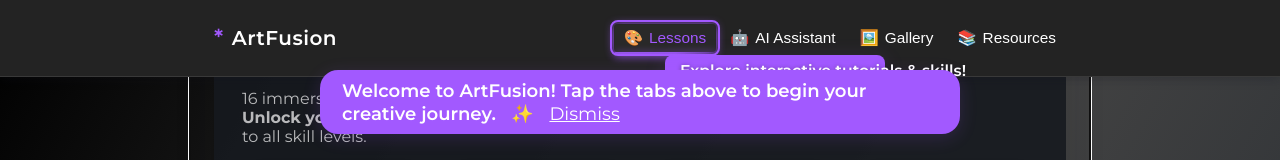
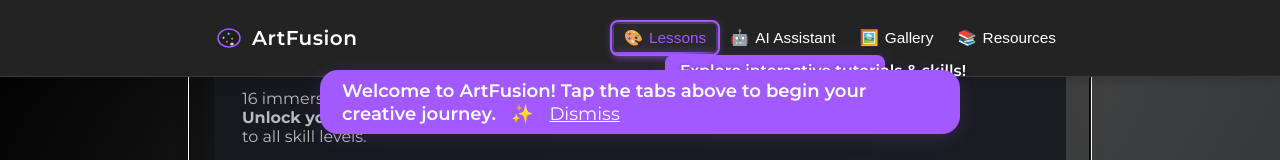
Before and after one commit to Workflow-Manager-admin/artfusion-27226-2bf9ef49, a React (Create React App) app in the folder artfusion_web_app/: page / in a window 1280 px wide. Shown: the top 160 px of the page. Built offline with nearby package versions, Linux system fonts and the light colour scheme; the HTML template or start-up script is replaced by a standard one.

Commit message:
Auto-commit: Changes as of 2025-06-03T10:18:53.005896+00:00

```diff
--- a/artfusion_web_app/src/App.js
+++ b/artfusion_web_app/src/App.js
@@ -126,7 +126,46 @@ function ArtFusionMainContainer() {
       >
         <div className="artfusion-navbar-inner container">
           <div className="logo artfusion-logo" role="heading" aria-level={1} tabIndex={0}>
-            <span className="logo-symbol" style={{ color: 'var(--accent)', fontSize: '1.1em', lineHeight: '1.1' }} aria-hidden="true">*</span>
+            {/* Art Palette SVG icon replaces star logo */}
+            <span className="logo-symbol" aria-hidden="true" style={{ display: 'inline-flex', alignItems: 'center', fontSize: '1.25em', lineHeight: '1.1' }}>
+              <svg
+                width="28"
+                height="28"
+                viewBox="0 0 28 28"
+                fill="none"
+                xmlns="http://www.w3.org/2000/svg"
+                style={{
+                  display: 'block',
+                  verticalAlign: 'middle',
+                  marginRight: 2,
+                }}
+                aria-hidden="true"
+              >
+                <ellipse
+                  cx="15"
+                  cy="14"
+                  rx="11"
+                  ry="9"
+                  fill="url(#paletteOmbre)"
+                  stroke="var(--accent)"
+                  strokeWidth="1.5"
+                />
+                <ellipse cx="9.5" cy="13.8" rx="1.05" ry="1.05" fill="#FFDB57" />
+                <ellipse cx="14.6" cy="9.8" rx="1.07" ry="1.07" fill="#64D8FF" />
+                <ellipse cx="13.0" cy="17.7" rx="1.05" ry="1.05" fill="#A259FF" />
+                <ellipse cx="18.1" cy="14.8" rx="1.02" ry="1.02" fill="#E87A41" />
+                <path
+                  d="M18.2 21.5c-2 .4-2.3-1.1-1.7-2.2.6-1.1 2.7-1.2 3.1 0 .36.8-.13 2-1.4 2.2Z"
+                  fill="#fff" opacity="0.8"
+                />
+                <defs>
+                  <linearGradient id="paletteOmbre" x1="4" y1="7" x2="20" y2="25" gradientUnits="userSpaceOnUse">
+                    <stop stopColor="#232323" />
+                    <stop offset="1" stopColor="#1A1A1A" />
+                  </linearGradient>
+                </defs>
+              </svg>
+            </span>
             ArtFusion
           </div>
           <div className="artfusion-navlinks" role="tablist" aria-label="Main Sections">
```
Also changed, not shown: 2 other files (tests, documents, lock files or other folders).
